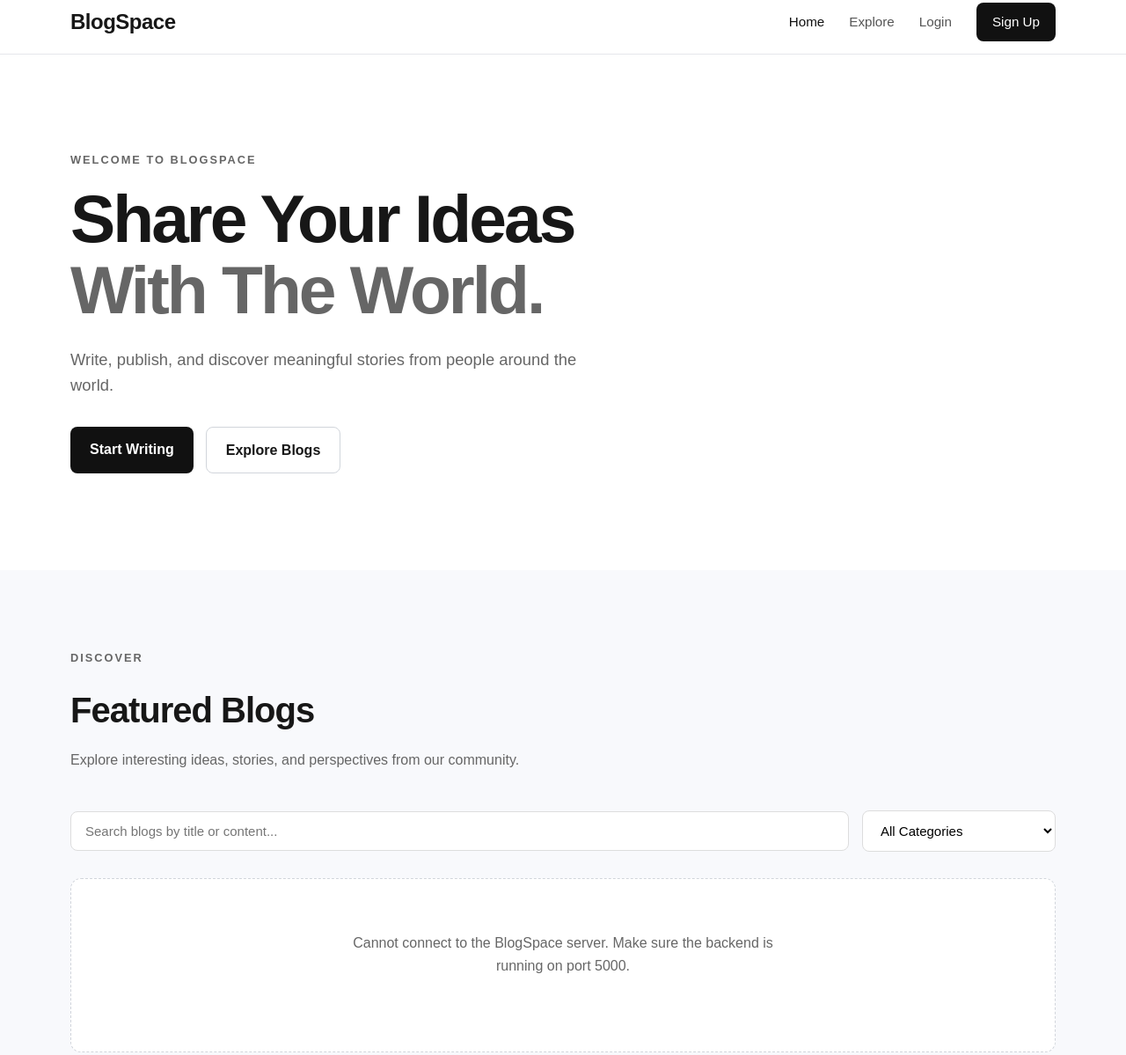
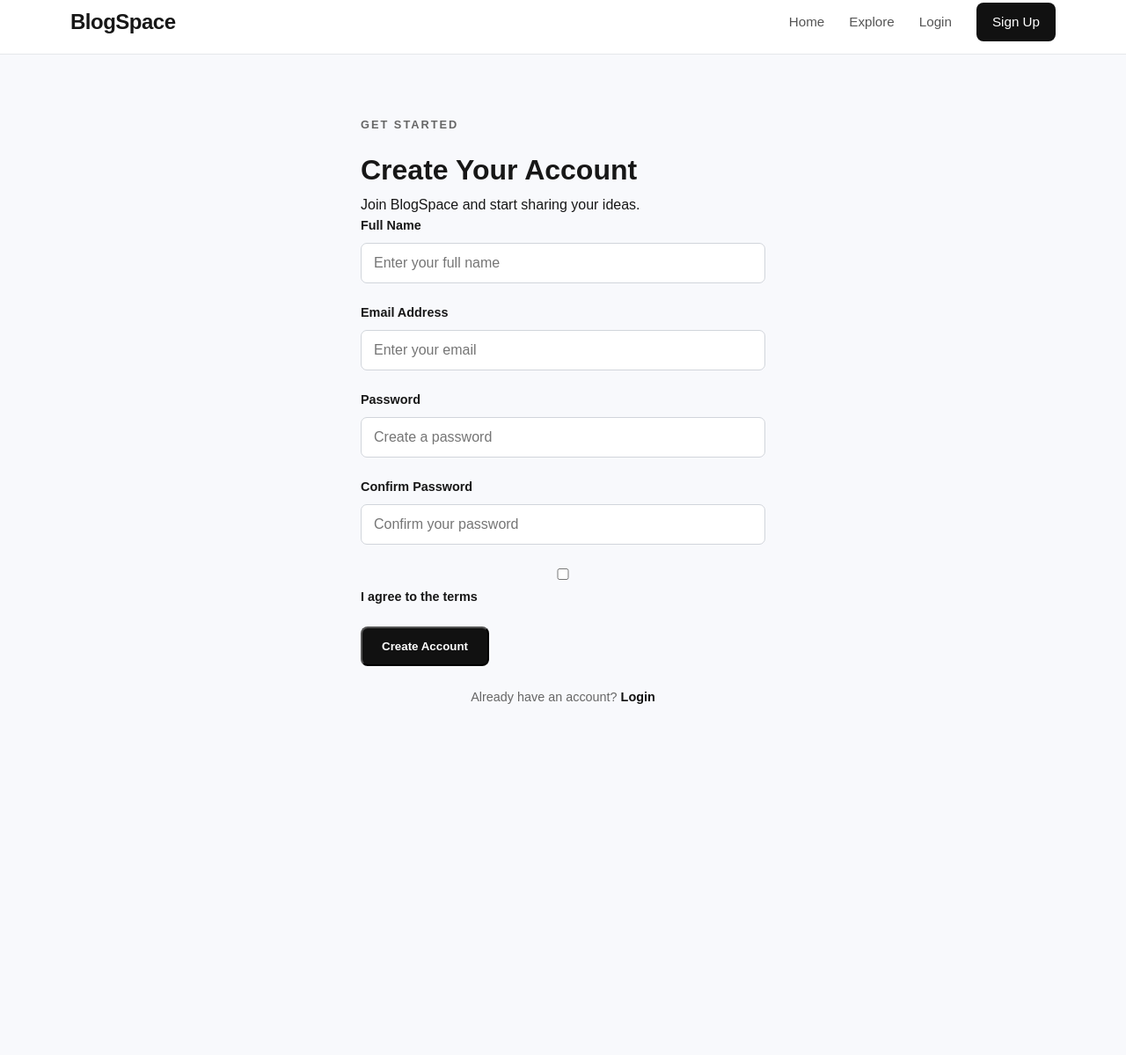
Before and after one commit to Prathamesh0729/CODOMAX, a plain HTML site: page index.html in a window 1280 px wide. Shown: the part 11-1210 px from the top of the page at 88% size. After the commit the page ends 885 px from the top, so only its background shows below. Drawn offline with Linux system fonts and the light colour scheme; no server answers.

Commit message:
fix: update homepage

```diff
--- a/index.html
+++ b/index.html
@@ -6,12 +6,9 @@
     <meta charset="UTF-8">
     <meta name="viewport" content="width=device-width, initial-scale=1.0">
 
-    <meta
-        name="description"
-        content="BlogSpace - Write, publish, and discover meaningful stories."
-    >
+    <meta name="description" content="Create your BlogSpace account and start sharing your ideas.">
 
-    <title>BlogSpace | Home</title>
+    <title>BlogSpace | Register</title>
 
     <link rel="stylesheet" href="css/style.css">
 </head>
@@ -22,9 +19,7 @@
     <header class="navbar">
         <div class="container navbar-container">
 
-            <a href="index.html" class="logo">
-                BlogSpace
-            </a>
+            <a href="index.html" class="logo">BlogSpace</a>
 
             <button
                 class="menu-toggle"
@@ -39,219 +34,107 @@
                 <span></span>
             </button>
 
-            <nav
-                class="nav-links"
-                id="navLinks"
-                aria-label="Main navigation"
-            >
+            <nav class="nav-links" id="navLinks" aria-label="Main navigation">
+                <a href="index.html">Home</a>
+                <a href="index.html#featured">Explore</a>
+                <a href="login.html" id="loginNavLink">Login</a>
+                <a href="register.html" class="nav-button" id="signupNavLink">Sign Up</a>
+                <a href="dashboard.html" id="dashboardNavLink" class="hidden-nav-link">Dashboard</a>
+                <a href="#" id="logoutButton" class="hidden-nav-link">Logout</a>
+            </nav>
 
-                <a href="index.html" class="active">Home</a>
-
-                <a href="#featured">Explore</a>
-
-                <a href="login.html" id="loginNavLink">
-                    Login
-                </a>
-
-                <a
-                    href="register.html"
-                    class="nav-button"
-                    id="signupNavLink"
-                >
-                    Sign Up
-                </a>
-
-                <a
-                    href="dashboard.html"
-                    id="dashboardNavLink"
-                    class="hidden-nav-link"
-                >
-                    Dashboard
-                </a>
-
-                <a
-                    href="#"
-                    id="logoutButton"
-                    class="hidden-nav-link"
-                >
-                    Logout
-                </a>
-
-            </nav>
         </div>
     </header>
 
+    <!-- REGISTRATION SECTION -->
+    <main class="auth-page">
 
-    <!-- MAIN CONTENT -->
-    <main>
+        <div class="auth-container">
 
-        <!-- HERO SECTION -->
-        <section class="hero">
-            <div class="container hero-content">
+            <div class="auth-heading">
+                <p class="section-label">GET STARTED</p>
+                <h1>Create Your Account</h1>
+                <p>Join BlogSpace and start sharing your ideas.</p>
+            </div>
 
-                <div class="hero-text">
+            <form id="registerForm" method="POST">
 
-                    <p class="hero-label">
-                        WELCOME TO BLOGSPACE
-                    </p>
-
-                    <h1>
-                        Share Your Ideas
-                        <span>With The World.</span>
-                    </h1>
-
-                    <p class="hero-description">
-                        Write, publish, and discover
-                        meaningful stories from people
-                        around the world.
-                    </p>
-
-                    <div class="hero-actions">
-
-                        <a
-                            href="create-blog.html"
-                            class="primary-button"
-                        >
-                            Start Writing
-                        </a>
-
-                        <a
-                            href="#featured"
-                            class="secondary-button"
-                        >
-                            Explore Blogs
-                        </a>
-
-                    </div>
-
-                </div>
-            </div>
-        </section>
-
-
-        <!-- FEATURED BLOGS -->
-        <section
-            class="featured-section"
-            id="featured"
-        >
-
-            <div class="container">
-
-                <div class="section-heading">
-
-                    <p class="section-label">
-                        DISCOVER
-                    </p>
-
-                    <h2>Featured Blogs</h2>
-
-                    <p>
-                        Explore interesting ideas,
-                        stories, and perspectives
-                        from our community.
-                    </p>
-
+                <div class="form-group">
+                    <label for="name">Full Name</label>
+                    <input
+                        type="text"
+                        id="name"
+                        name="name"
+                        placeholder="Enter your full name"
+                        autocomplete="name"
+                        required
+                    >
                 </div>
 
-
-                <!-- BLOG SEARCH AND FILTERS -->
-                <div class="blog-filters">
-
-                    <div class="search-box">
-
-                        <input
-                            type="search"
-                            id="blogSearch"
-                            placeholder="Search blogs by title or content..."
-                            aria-label="Search blogs by title or content"
-                        >
-
-                    </div>
-
-                    <div class="filter-box">
-
-                        <select
-                            id="categoryFilter"
-                            aria-label="Filter blogs by category"
-                        >
-
-                            <option value="all">
-                                All Categories
-                            </option>
-
-                            <option value="Technology">
-                                Technology
-                            </option>
-
-                            <option value="Programming">
-                                Programming
-                            </option>
-
-                            <option value="Education">
-                                Education
-                            </option>
-
-                            <option value="Lifestyle">
-                                Lifestyle
-                            </option>
-
-                            <option value="Business">
-                                Business
-                            </option>
-
-                            <option value="General">
-                                General
-                            </option>
-
-                        </select>
-
-                    </div>
-
+                <div class="form-group">
+                    <label for="registerEmail">Email Address</label>
+                    <input
+                        type="email"
+                        id="registerEmail"
+                        name="email"
+                        placeholder="Enter your email"
+                        autocomplete="email"
+                        required
+                    >
                 </div>
 
-
-                <!-- BLOGS LOADED FROM MONGODB -->
-                <div
-                    class="blog-grid"
-                    id="homeBlogGrid"
-                >
-                    <p>Loading blogs...</p>
+                <div class="form-group">
+                    <label for="registerPassword">Password</label>
+                    <input
+                        type="password"
+                        id="registerPassword"
+                        name="password"
+                        placeholder="Create a password"
+                        autocomplete="new-password"
+                        required
+                    >
                 </div>
 
-            </div>
-        </section>
+                <div class="form-group">
+                    <label for="confirmPassword">Confirm Password</label>
+                    <input
+                        type="password"
+                        id="confirmPassword"
+                        name="confirmPassword"
+                        placeholder="Confirm your password"
+                        autocomplete="new-password"
+                        required
+                    >
+                </div>
+
+                <div class="form-group checkbox-group">
+                    <input
+                        type="checkbox"
+                        id="terms"
+                        name="terms"
+                        required
+                    >
+                    <label for="terms">I agree to the terms</label>
+                </div>
+
+                <button type="submit" class="primary-button">
+                    Create Account
+                </button>
+
+                <p class="auth-footer">
+                    Already have an account?
+                    <a href="login.html">Login</a>
+                </p>
+
+            </form>
+
+        </div>
 
     </main>
 
-
-    <!-- FOOTER -->
-    <footer class="footer">
-
-        <div class="container footer-content">
-
-            <div>
-
-                <h3>BlogSpace</h3>
-
-                <p>
-                    A place to write, share,
-                    and discover ideas.
-                </p>
-
-            </div>
-
-            <p>
-                &copy; 2026 BlogSpace.
-                All rights reserved.
-            </p>
-
-        </div>
-
-    </footer>
-
-
     <!-- JAVASCRIPT -->
     <script src="js/main.js"></script>
+    <script src="js/auth.js"></script>
 
 </body>
 </html>
```
